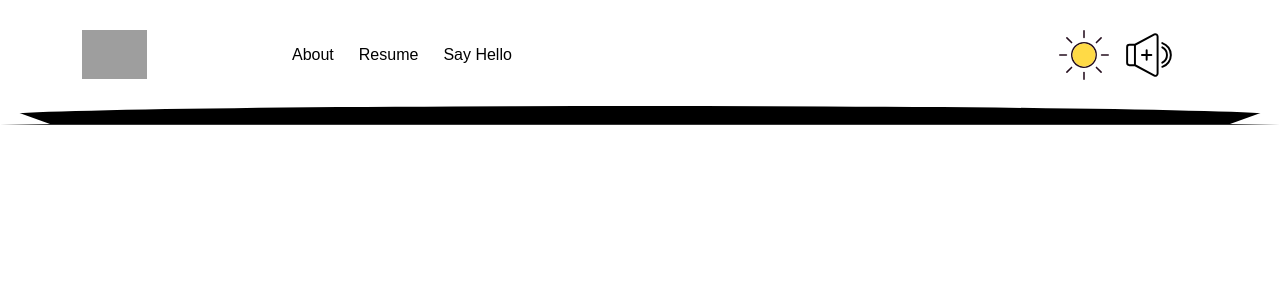
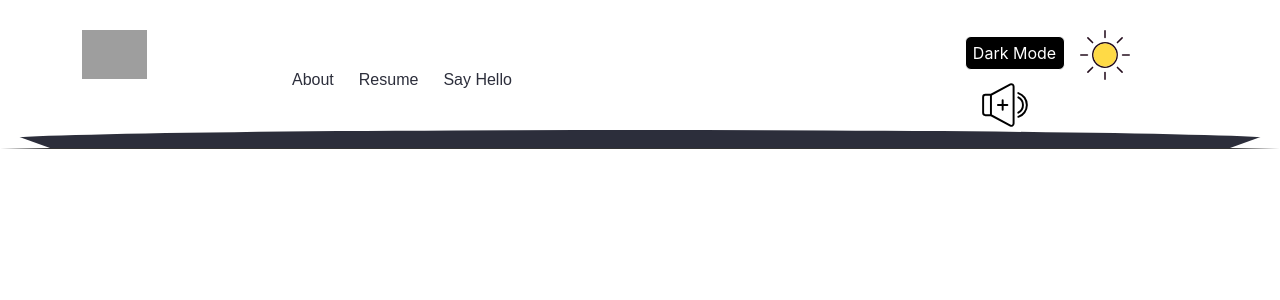
Before and after one commit to Okeanid-ISR/My-Own-Web-site, a React (Create React App) app: page / in a window 1280 px wide. Shown: the top 300 px of the page. Built offline with nearby package versions, Linux system fonts and the light colour scheme; grey boxes are pictures that could not be loaded.

Commit message:
Feat: header updated, dark/light modes added

```diff
--- a/src/components/Header.jsx
+++ b/src/components/Header.jsx
@@ -1,9 +1,9 @@
 import React from "react";
 import "../styles/header.css"
 import "../styles/general.css"
+import "../js/header"
 
-
-const Header = () => {
+const Header = ({toggleThemeButton}) => {
     return (
         <div className="header-main">
             <div className="container">
@@ -14,7 +14,7 @@ const Header = () => {
                                  className="header-logo__image"/>
                         </div>
                     </div>
-                    <nav className="navBar-main col-10 d-flex align-items-center">
+                    <nav className="navBar-main col-9 d-flex align-items-center">
                         <ul className="navBar-ul list-unstyled d-flex col-10">
                             <li className="navBar-ul__list "><a className="navBar-ul__link   fw-400 text-decoration-none"
                                                                href="#">About</a></li>
@@ -23,8 +23,9 @@ const Header = () => {
                             <li className="navBar-ul__list"><a className="navBar-ul__link text-decoration-none"
                                                                href="#">Say Hello</a></li>
                         </ul>
-                        <div className="navBar-modules col-2">
+                        <div className="navBar-modules col-3">
                             {/*//https://freeicons.io/profile/321513 thanks him for svg*/}
+                            <button onClick={toggleThemeButton} id="toggle-theme">Dark Mode</button>
                             <svg xmlns="http://www.w3.org/2000/svg" width="50" height="50"
                                  viewBox="0 0 512.004 512.004">
                                 <g id="Layer_x0020_1" transform="translate(-93.998 -93.998)">
@@ -53,7 +54,7 @@ const Header = () => {
                                           fill="#250e1e"/>
                                     <path id="Path_311" data-name="Path 311"
                                           d="M267.226,267.226A117.063,117.063,0,1,0,350,232.941,116.695,116.695,0,0,0,267.226,267.226Z"
-                                          fill="#ffda46" fill-rule="evenodd"/>
+                                          fill="#ffda46" fillRule="evenodd"/>
                                 </g>
                             </svg>
                             <svg className="navBar-modules__sound" xmlns="http://www.w3.org/2000/svg" width="50"
--- a/src/styles/general.css
+++ b/src/styles/general.css
@@ -1,7 +1,22 @@
 :root {
     --font-text-size-nav: 1rem;
-    --links-hover: purple;
+    --links-hover: #51abef;
     --font-weight-links: 500;
-    --links-color:black;
+    --links-color:#2c2e3b;
+
+    --dark-mode:#2c2e3b;
     --secondary-color: #6c757d;
+    --background-color: #fff;
+    --background-color-dark:#476894 ;
+    --text-color: #333;
 }
+
+body {
+    background-color: var(--background-color);
+    color: var(--text-color);
+}
+
+body.dark {
+    --background-color:var(--background-color-dark);
+    --text-color: #fff;
+}
--- a/src/styles/header.css
+++ b/src/styles/header.css
@@ -30,7 +30,7 @@
     bottom: -2px;
     width: 100%;
     height: 2px;
-    background-color: black;
+    background-color: var(--links-hover);
     transform: scaleX(0); /* изначально линия не видна */
     transition: transform 0.3s ease-in-out; /* добавляем плавный эффект при появлении линии */
 }
@@ -56,7 +56,6 @@
     content: '';
     position: absolute;
     left: 0;
-    bottom: -15px; /* отступ снизу */
     width: 100%;
     height: 18px; /* высота линии */
     border-bottom: 1.5px solid #333;
@@ -72,8 +71,17 @@
     }
     to {
         transform: scaleY(1) translateY(0);
-            border-top: 18px solid black;
+            border-top: 18px solid var(--dark-mode);
         border-right: 50px solid transparent;
         border-left: 50px solid transparent;
     }
 }
+
+#toggle-theme {
+    border-radius: 6px;
+    background: black;
+    color: white;
+    border: 1px solid white;
+    padding: 4px;
+    width: 100px;
+}
```
